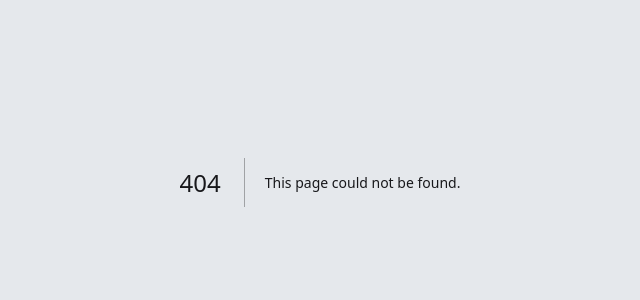
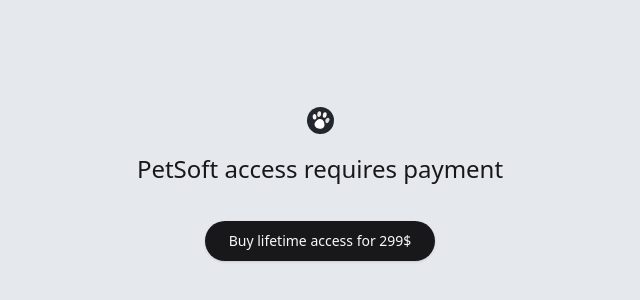
Before and after one commit to keremenen/petcare-app, a Next.js app: page /payment in a window 1280 px wide. Before the commit this address had no page. Shown: the part 218-518 px from the top of the page, without its empty margins (320-960 px from the left). Built offline with nearby package versions, Linux system fonts and the light colour scheme.

Commit message:
Add payment page

```diff
--- /dev/null
+++ b/src/app/(auth)/payment/page.tsx
@@ -0,0 +1,12 @@
+import H1 from "@/components/h1"
+import { Button } from "@/components/ui/button"
+
+export default function PaymentPage() {
+  return (
+    <main className="flex flex-col items-center gap-y-10">
+      <H1>PetSoft access requires payment</H1>
+
+      <Button>Buy lifetime access for 299$</Button>
+    </main>
+  )
+}
```
